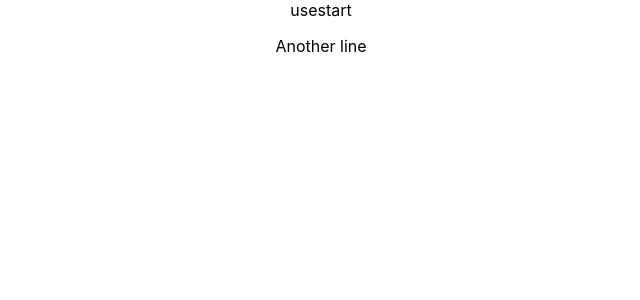
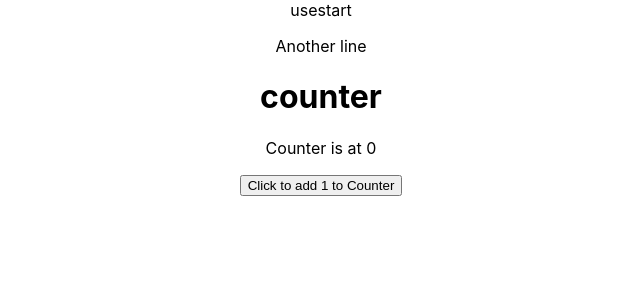
Before and after one commit to almogzaken/usestate, a React (Create React App) app: page / in a window 1280 px wide. Shown: the top 300 px of the page, without its empty margins (319-959 px from the left). Built offline with nearby package versions, Linux system fonts and the light colour scheme.

Commit message:
Added useState

```diff
--- a/src/App.js
+++ b/src/App.js
@@ -1,10 +1,12 @@
 import './App.css';
+import Counter from './Counter';
 
 function App() {
   return (
     <div className="App">
       usestart
       <p> Another line</p>
+      <Counter />
     </div>
   );
 }
--- /dev/null
+++ b/src/Counter.js
@@ -0,0 +1,24 @@
+import { useState } from "react";
+
+function Counter() {
+    const [count,setCount] = useState(0)
+
+    function incr(){
+        setCount(
+            function(oldCount){
+                return oldCount+1;
+            }
+        )
+        console.log(count)
+    }
+
+    return (
+        <div>
+            <h1> counter</h1>
+            <p> Counter is at {count}</p>
+            <button onClick={incr}> Click to add 1 to Counter</button>
+        </div>
+    );
+}
+
+export default Counter;
```
